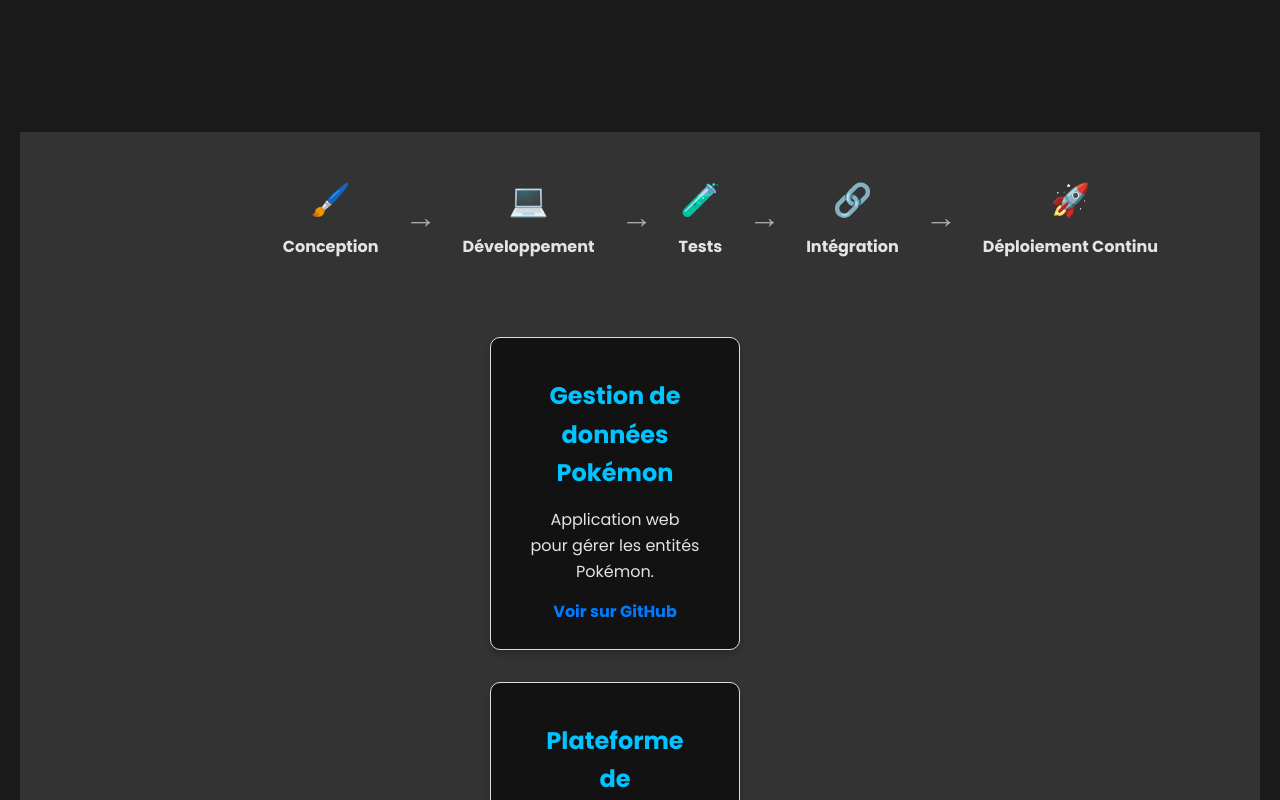
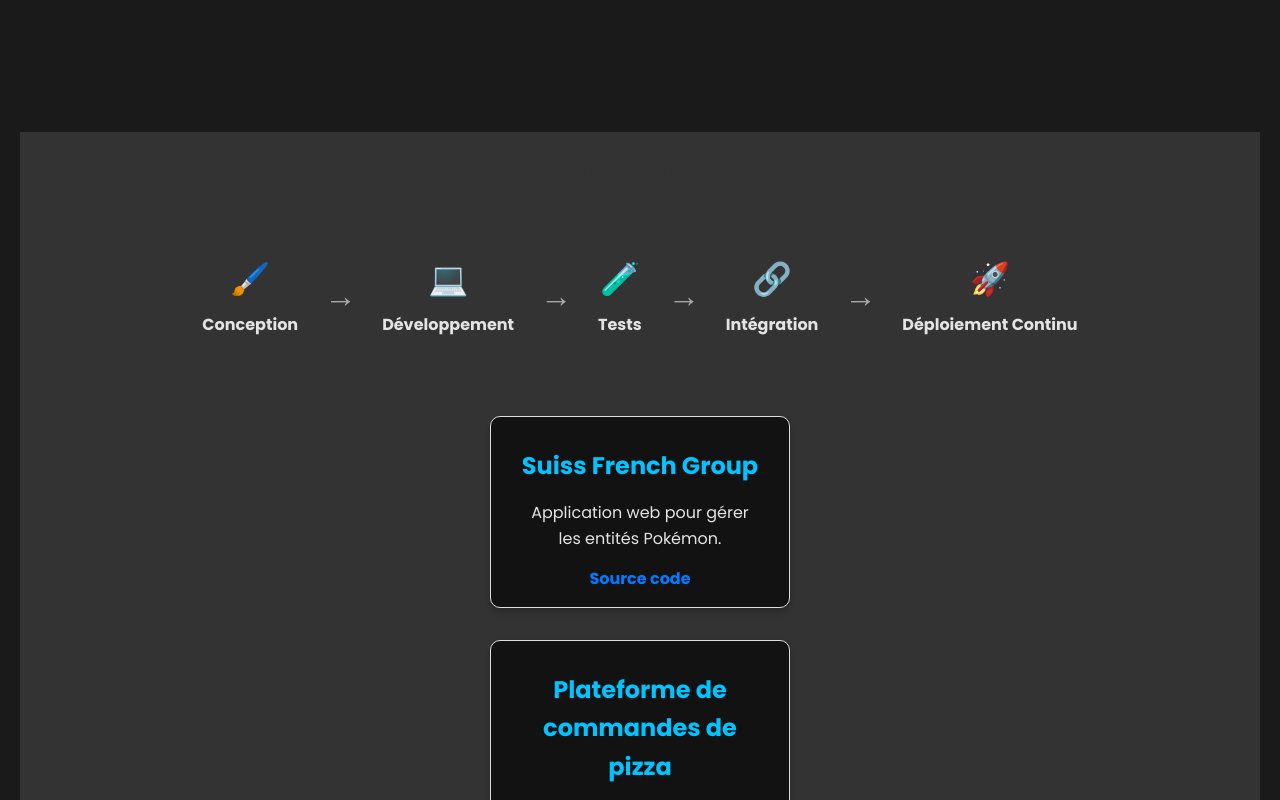
Before and after one commit to YanniBouaoud/portfolio, a React (Create React App) app: page / in a window 1280 px wide. Shown: the part 1900-2700 px from the top of the page. Built offline with nearby package versions, Linux system fonts and the light colour scheme.

Commit message:
Project part modification

```diff
--- a/src/App.css
+++ b/src/App.css
@@ -3,7 +3,7 @@
   margin: 0;
   padding: 0;
   box-sizing: border-box;
-  font-family: 'Poppins', sans-serif;
+  font-family: "Poppins", sans-serif;
 }
 
 body {
@@ -118,7 +118,9 @@
   transform: translateY(0);
 }
 
-.about, .projects, .contact {
+.about,
+.projects,
+.contact {
   margin-top: 50px;
   text-align: center;
 }
@@ -208,7 +210,7 @@
 footer {
   text-align: center;
   padding: 20px;
-  background-color: #121212;
+  background-color: #fcfbfb00;
   color: #e4e4e4;
   font-size: 0.9rem;
 }
@@ -245,8 +247,6 @@
   transition-delay: calc(0.2s * var(--index)); /* Basé sur l'ordre */
 }
 
-
-
 /* Circle that follows the mouse */
 .mouse-circle {
   position: fixed;
@@ -277,7 +277,8 @@
   height: 0;
   background-color: #121212; /* Couleur de la ligne */
   transform: translateX(-50%);
-  animation: slideDown 3s ease-in-out forwards, expand 2s ease-in-out forwards 3s, fadeOut 0.5s ease-in-out forwards 5s;
+  animation: slideDown 3s ease-in-out forwards,
+    expand 2s ease-in-out forwards 3s, fadeOut 0.5s ease-in-out forwards 5s;
   z-index: 1000; /* Assurez-vous que la ligne est au-dessus du contenu */
 }
 
--- a/src/components/Projects/Projects.css
+++ b/src/components/Projects/Projects.css
@@ -1,5 +1,9 @@
+/* Global styles for the projects section */
 .projects {
-  padding: 2rem;
+  display: flex;
+  flex-direction: column;
+  align-items: center;
+  padding: 20px;
   font-family: Arial, sans-serif;
 }
 
@@ -9,7 +13,7 @@
   color: #333;
 }
 
-/* Frise chronologique */
+/* Timeline styles */
 .timeline {
   display: flex;
   align-items: center;
@@ -90,29 +94,74 @@
   transform: translateX(-50%) translateY(-10px);
 }
 
-/* Liste des projets */
+/* Global styles for the projects section */
+.projects {
+  display: flex;
+  flex-direction: column;
+  align-items: center;
+  padding: 20px;
+  font-family: Arial, sans-serif;
+}
+
+.projects h2 {
+  text-align: center;
+  margin-bottom: 2rem;
+  color: #333;
+}
+
+/* Project list styles */
 .project-list {
-  display: grid;
-  grid-template-columns: repeat(auto-fit, minmax(300px, 1fr));
-  gap: 2rem;
+  display: flex;
+  flex-wrap: wrap;
+  gap: 20px;
+  justify-content: center;
+  position: relative;
 }
 
 .project-card {
   position: relative;
+  width: 300px;
+  padding: 20px;
   background-color: #f9f9f9;
-  border: 1px solid #ddd;
-  border-radius: 10px;
-  padding: 1.5rem;
+  border-radius: 8px;
+  box-shadow: 0 4px 6px rgba(0, 0, 0, 0.1);
   text-align: center;
-  overflow: hidden;
-  transition: box-shadow 0.3s ease, transform 0.3s ease;
+  overflow: hidden; /* Empêche les débordements internes */
+  transition: transform 0.3s ease, box-shadow 0.3s ease;
 }
 
 .project-card:hover {
-  box-shadow: 0 10px 20px rgba(0, 0, 0, 0.1);
-  transform: scale(1.05);
+  transform: translateY(-10px);
+  box-shadow: 0 8px 15px rgba(0, 0, 0, 0.2);
 }
 
+/* Image overlay */
+.project-image-overlay {
+  position: absolute;
+  top: -150px; /* Position en dehors de la carte */
+  left: 50%;
+  transform: translateX(-50%);
+  width: 200px;
+  height: auto;
+  opacity: 0;
+  pointer-events: none;
+  transition: opacity 0.3s ease, transform 0.3s ease;
+  z-index: 10;
+}
+
+.project-image-overlay img {
+  width: 100%;
+  border-radius: 8px;
+  box-shadow: 0 4px 8px rgba(0, 0, 0, 0.2);
+  transition: transform 0.3s ease;
+}
+
+.project-card:hover .project-image-overlay {
+  opacity: 1;
+  transform: translateX(-50%) translateY(20px); /* Anime l'apparition */
+}
+
+/* Title and description */
 .project-card h3 {
   font-size: 1.25rem;
   margin-bottom: 0.5rem;
@@ -135,28 +184,73 @@
   text-decoration: underline;
 }
 
-.project-screenshot {
-  position: absolute;
-  top: 0;
-  left: 0;
-  width: 100%;
-  height: 100%;
-  object-fit: cover;
-  opacity: 0;
-  transition: opacity 0.3s ease-in-out;
-  z-index: 1;
+/* Conteneur des projets */
+.project-list {
+  display: grid;
+  grid-template-columns: repeat(auto-fit, minmax(300px, 1fr));
+  gap: 2rem;
+  position: relative;
 }
 
-.project-card:hover .project-screenshot {
-  opacity: 1;
-  z-index: 10;
+/* Carte du projet */
+.project-card {
+  position: relative;
+  width: 300px;
+  padding: 15px;
+  background: #f9f9f9;
+  border: 1px solid #ddd;
+  border-radius: 10px;
+  text-align: center;
+  box-shadow: 0 4px 8px rgba(0, 0, 0, 0.1);
+  overflow: hidden;
+  transition: transform 0.3s ease, box-shadow 0.3s ease;
 }
 
-.project-image-overlay {
+.project-card:hover {
+  transform: translateY(-5px);
+  box-shadow: 0 10px 20px rgba(0, 0, 0, 0.1);
+}
+
+/* Image associée en dehors de la carte */
+.project-image-outside {
   position: absolute;
-  top: -150px; /* Ajustez selon vos besoins */
-  left: 50%;
-  transform: translateX(-50%);
+  top: 50%; /* Centrer l'image verticalement */
+  left: -250px; /* Placer l'image à gauche de la carte */
+  transform: translateY(-50%); /* Ajuster l'alignement vertical */
+  width: 200px;
+  z-index: 10;
+  opacity: 0;
+  transition: opacity 0.3s ease, transform 0.3s ease;
+}
+
+.project-image-outside img {
   width: 100%;
+  border-radius: 8px;
+  box-shadow: 0 4px 8px rgba(0, 0, 0, 0.2);
+  transition: transform 0.3s ease;
+}
+
+/* Apparition de l'image lors du survol de la carte */
+.project-card:hover + .project-image-outside {
+  opacity: 1;
+  transform: translateY(-50%) translateX(0); /* Animation fluide vers la gauche */
+}
+
+/* Carte du projet */
+.project-card {
+  position: relative;
+  width: 300px;
+  padding: 15px;
+  background: #f9f9f9;
+  border: 1px solid #ddd;
+  border-radius: 10px;
   text-align: center;
+  box-shadow: 0 4px 8px rgba(0, 0, 0, 0.1);
+  overflow: hidden;
+  transition: transform 0.3s ease, box-shadow 0.3s ease;
 }
+
+.project-card:hover {
+  transform: translateY(-5px);
+  box-shadow: 0 10px 20px rgba(0, 0, 0, 0.1);
+}
--- a/src/components/Projects/Projects.jsx
+++ b/src/components/Projects/Projects.jsx
@@ -4,7 +4,7 @@
 const Projects = () => {
   const projects = [
     {
-      title: "Gestion de données Pokémon",
+      title: "Suiss French Group",
       description: "Application web pour gérer les entités Pokémon.",
       link: "https://github.com/YanniBouaoud",
       imageSrc: "/SFG-iphone1.png", // Chemin relatif à partir de la racine
@@ -99,8 +99,9 @@
       {/* Liste des projets */}
       <div className="project-list">
         {projects.map((project, index) => (
+          <React.Fragment key={index}>
+            {/* Carte du projet */}
             <div
-            key={index}
               className="project-card"
               onMouseEnter={() => setHoveredProject(index)}
               onMouseLeave={() => setHoveredProject(null)}
@@ -108,11 +109,13 @@
               <h3>{project.title}</h3>
               <p>{project.description}</p>
               <a href={project.link} target="_blank" rel="noopener noreferrer">
-              Voir sur GitHub
+                Source code
               </a>
-            {/* Affichage de l'image lorsque la souris est sur la carte */}
+            </div>
+
+            {/* Image du projet en dehors de la carte */}
             {hoveredProject === index && (
-              <div className="project-image-overlay">
+              <div className="project-image-outside">
                 <img
                   src={project.imageSrc}
                   alt={`Aperçu du projet ${project.title}`}
@@ -120,7 +123,7 @@
                 />
               </div>
             )}
-          </div>
+          </React.Fragment>
         ))}
       </div>
     </div>
```
Lines whose indentation alone changed are shown as unchanged.
